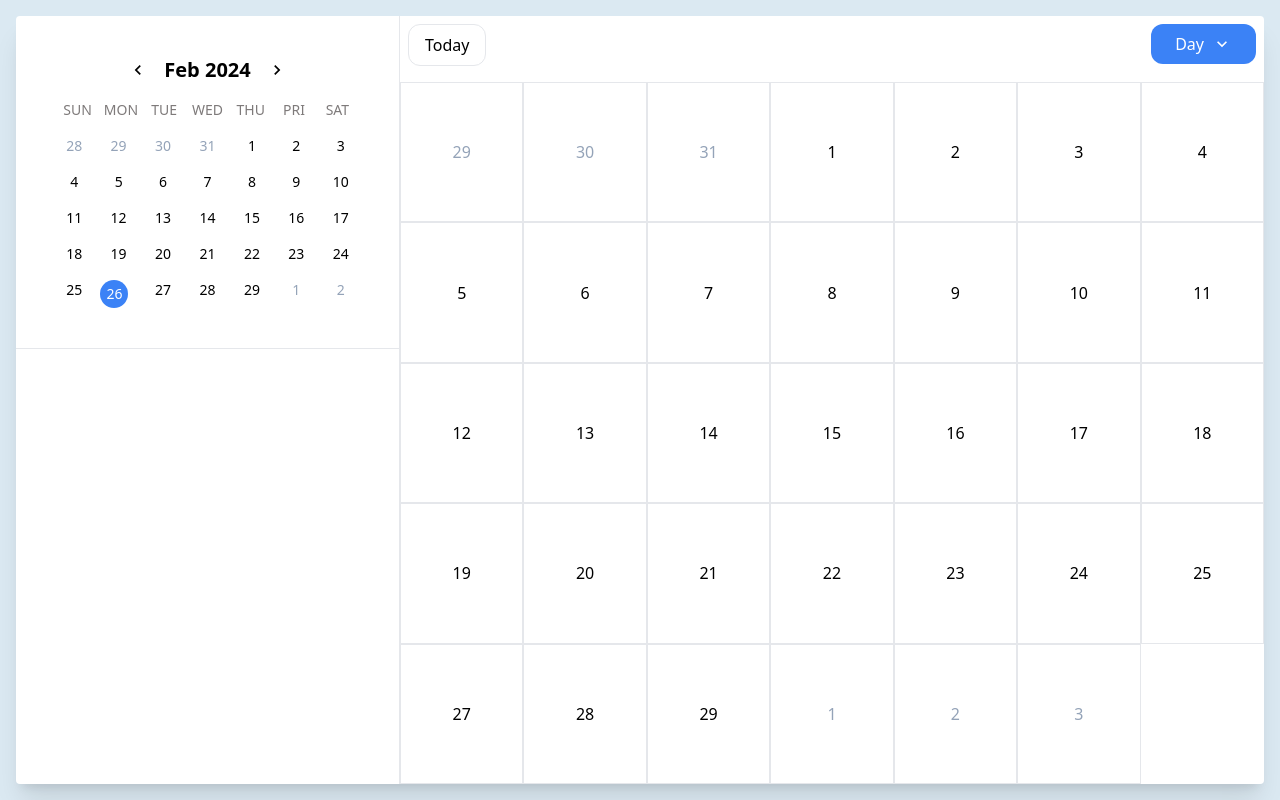
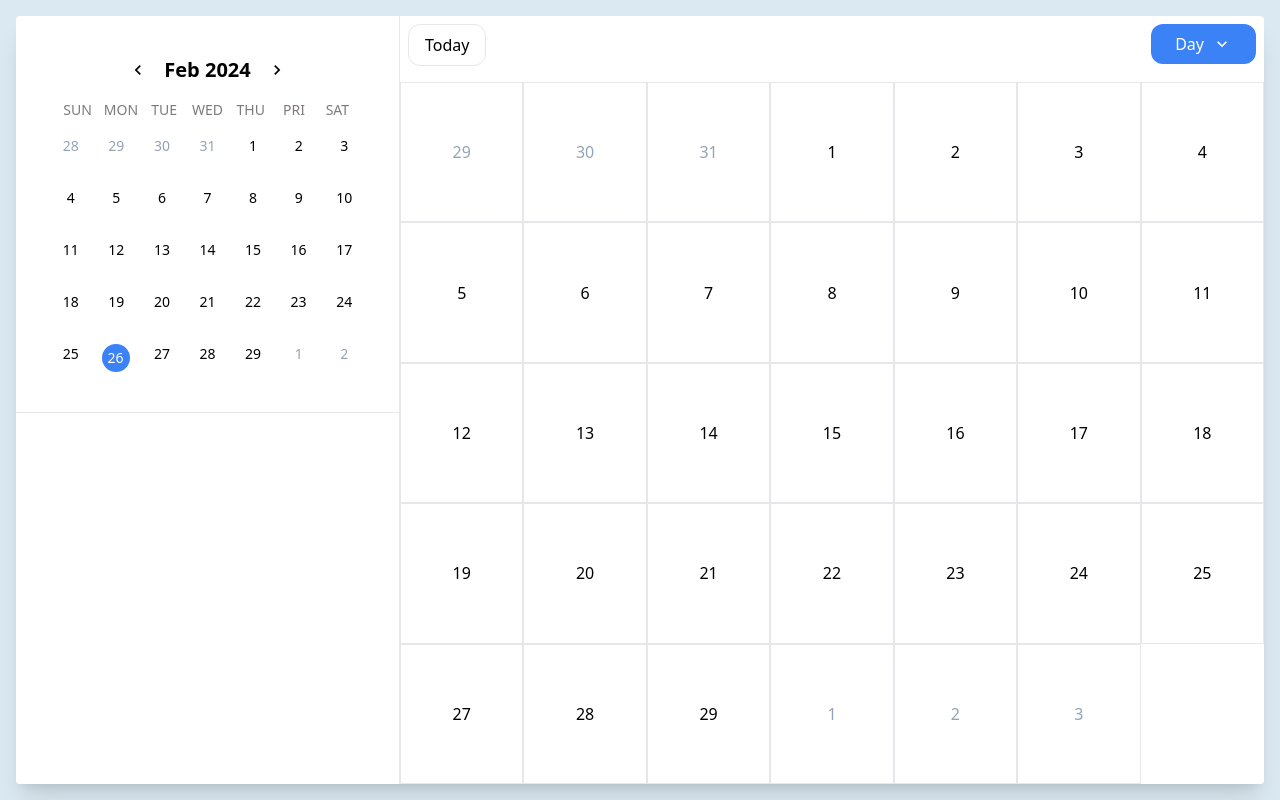
Before and after one commit to MinT2104/MasterBranchExam, a React (Vite) app: page / in a window 1280 px wide. Built offline with nearby package versions, Linux system fonts and the light colour scheme.

Commit message:
Update miniCalendar

```diff
--- a/src/components/LeftSide/MiniCalendar.tsx
+++ b/src/components/LeftSide/MiniCalendar.tsx
@@ -1,12 +1,18 @@
-import { space } from "postcss/lib/list";
-import React, { useEffect, useState } from "react";
+import { useEffect } from "react";
 import { useDatePickerStore } from "../../stores/DatePickerStore";
 import { getDayofMonth } from "../../utils/utils";
 
 const MiniCalendar = () => {
-  const { currentMonth } = useDatePickerStore();
+  const {
+    currentMonth,
+    reloadingWeek,
+    currentPickedDate,
+    setCurrentPickedDate,
+    setReloadingWeek,
+  } = useDatePickerStore();
 
   const dayOfWeek = ["sun", "mon", "tue", "wed", "thu", "pri", "sat"];
+  const today = new Date().toLocaleString();
 
   return (
     <section className="flex flex-col gap-4 w-full">
@@ -15,26 +21,47 @@ const MiniCalendar = () => {
           <span key={index}>{day}</span>
         ))}
       </div>
-      <div className="w-full flex flex-col gap-4">
+      {/* {currentFilter === 2 && ( */}
+      <div className="w-full flex flex-col gap-8">
         {getDayofMonth(currentMonth).map((week, index) => {
+          week.filter((data) => {
+            if (
+              today.slice(0, 9) ===
+              new Date(data.day).toLocaleString().slice(0, 9)
+            ) {
+              // setReloadingDate(data);
+            }
+          });
           return (
             <div
               key={index}
-              className=" w-full gap-2 grid grid-cols-7 text-center"
+              className="h-full w-full gap-4 grid grid-cols-7 text-center"
             >
               {week.map((data: any, index) => {
-                const today = new Date().toLocaleString();
                 return (
                   <div
                     key={index}
                     onClick={() => {
-                      console.log(new Date(data.day));
+                      setReloadingWeek({ data: week, index });
                     }}
-                    className={`${data.color} text-black  cursor-pointer ${
+                    className={`${data.color} text-black cursor-pointer ${
                       today.slice(0, 9) ===
                         new Date(data.day).toLocaleString().slice(0, 9) &&
                       "rounded-full flex items-center justify-center w-7 h-7 bg-blue-500 text-white"
-                    }`}
+                    }
+                    ${
+                      new Date(data.day).toLocaleString().slice(0, 9) ===
+                      new Date(
+                        reloadingWeek
+                          ? reloadingWeek?.data[reloadingWeek.index]?.day
+                          : null
+                      )
+                        .toLocaleString()
+                        .slice(0, 9)
+                        ? "rounded-full flex items-center justify-center w-7 h-7 bg-blue-300 text-white"
+                        : ""
+                    }
+                    `}
                   >
                     <span>{new Date(data.day).getDate()}</span>
                   </div>
@@ -44,6 +71,7 @@ const MiniCalendar = () => {
           );
         })}
       </div>
+      {/* )} */}
     </section>
   );
 };
```
